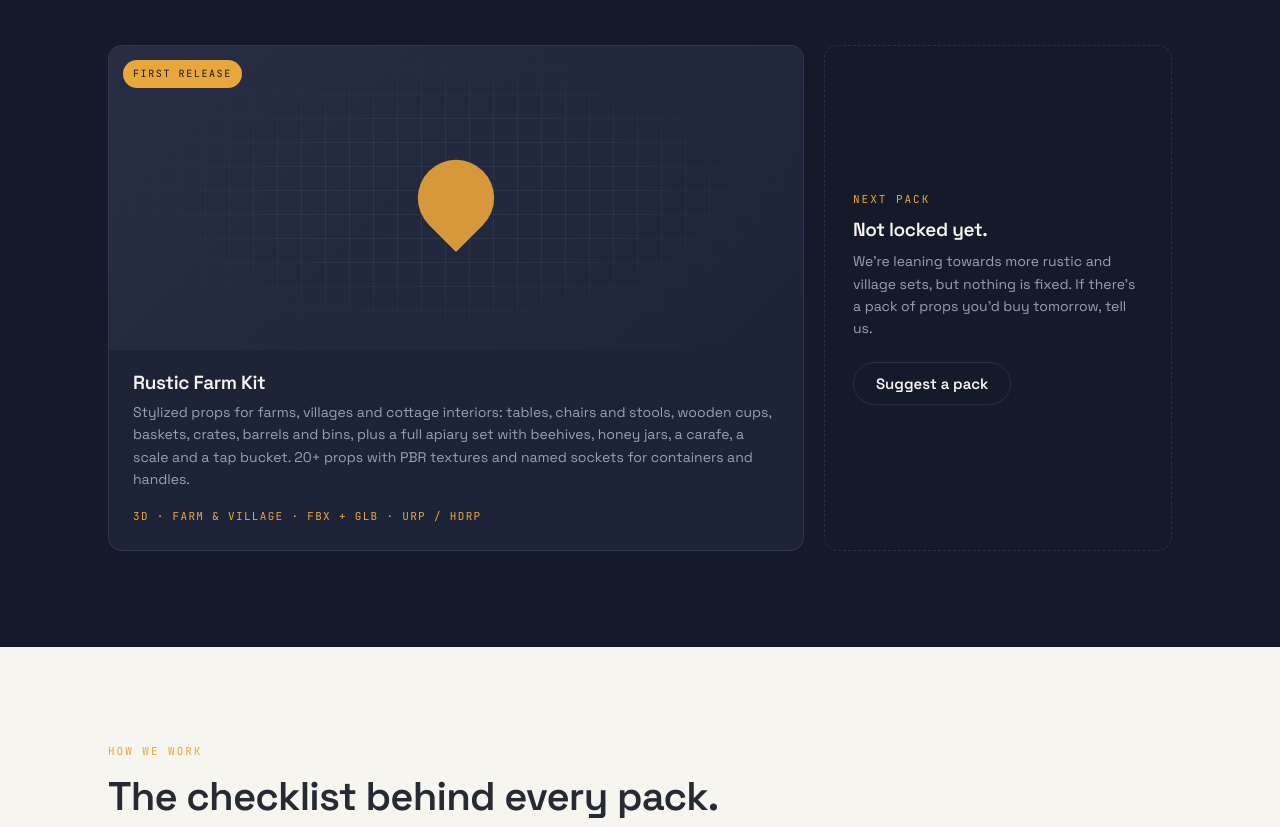
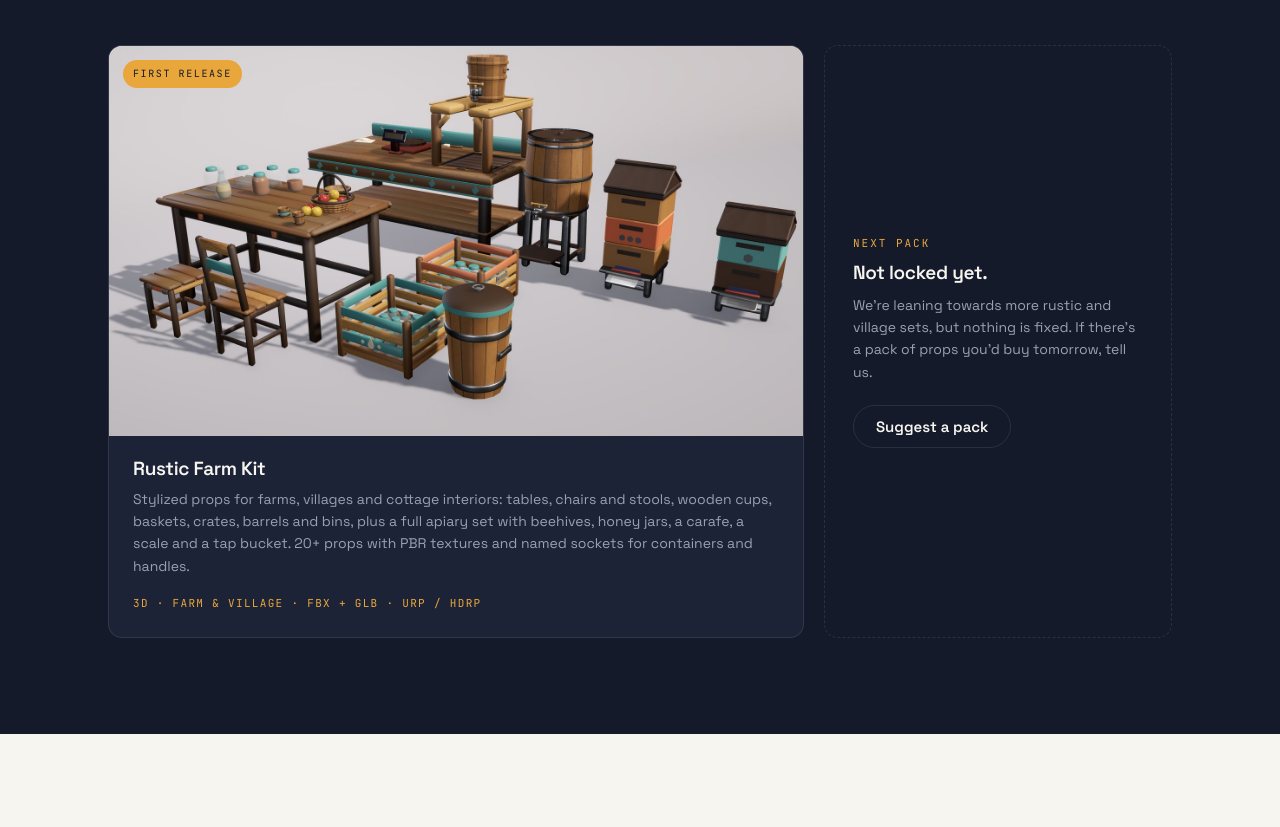
Before and after one commit to amberwickconnect/About-Us, a plain HTML site: page index.html in a window 1280 px wide. Shown: the part 1837-2664 px from the top of the page. Drawn offline with Linux system fonts and the light colour scheme.

Commit message:
Add the pack render to the catalog card and use it as the social preview image
Co-Authored-By: Claude Opus 5 <noreply@anthropic.com>

```diff
--- a/index.html
+++ b/index.html
@@ -8,6 +8,8 @@
 <meta property="og:title" content="Amberwick — Game-ready assets for Unity">
 <meta property="og:description" content="Stylized 3D prop packs for Unity. FBX and GLB, URP and HDRP, ready from the first import.">
 <meta property="og:type" content="website">
+<meta property="og:image" content="https://amberwickconnect.github.io/About-Us/assets/rustic-farm-kit.jpg">
+<meta name="twitter:card" content="summary_large_image">
 <link rel="icon" type="image/svg+xml" href="assets/favicon.svg">
 <link rel="preconnect" href="https://fonts.googleapis.com">
 <link rel="preconnect" href="https://fonts.gstatic.com" crossorigin>
@@ -202,6 +204,12 @@
     -webkit-mask-image: radial-gradient(ellipse at center, black 30%, transparent 75%);
   }
   .product .thumb svg { position: absolute; left: 50%; top: 50%; width: 30%; transform: translate(-50%,-50%); opacity: .9; z-index: 1; }
+  .product .thumb img {
+    position: absolute; inset: 0; width: 100%; height: 100%;
+    object-fit: cover; z-index: 1;
+  }
+  .product .thumb.has-image { background: #e8e8e8; }
+  .product .thumb.has-image::after { display: none; }
   .product .badge {
     position: absolute; top: 14px; left: 14px; z-index: 2;
     font-family: var(--mono); font-size: 10px; letter-spacing: 0.16em; text-transform: uppercase;
@@ -211,12 +219,12 @@
   .product .body p { color: var(--muted-dark); font-size: 14px; }
   .product .meta { margin-top: 10px; font-family: var(--mono); font-size: 11px; letter-spacing: 0.12em; text-transform: uppercase; color: var(--amber); }
   .product-grid { grid-template-columns: 2fr 1fr; }
-  .product-wide .thumb { aspect-ratio: 16 / 7; }
+  .product-wide .thumb { aspect-ratio: 16 / 9; }
   .product-wide .thumb svg { width: 16%; }
   .product-next { background: transparent; border-style: dashed; justify-content: center; }
   .product-next .body { padding: 28px; gap: 10px; }
   .product-next:hover { transform: none; }
-  @media (max-width: 880px) { .product-grid { grid-template-columns: 1fr; } .product-wide .thumb { aspect-ratio: 16 / 10; } .product-wide .thumb svg { width: 30%; } }
+  @media (max-width: 880px) { .product-grid { grid-template-columns: 1fr; } .product-wide .thumb svg { width: 30%; } }
 
   /* ---------- Principles ---------- */
   .principles { display: grid; grid-template-columns: repeat(4, 1fr); gap: 32px 24px; }
@@ -412,9 +420,10 @@
       <div class="product-grid">
         <!-- TODO: replace the store link and add a thumbnail image to assets/ -->
         <a class="product product-wide" href="https://assetstore.unity.com/" target="_blank" rel="noopener">
-          <div class="thumb">
+          <div class="thumb has-image">
             <span class="badge">First release</span>
-            <svg viewBox="0 0 64 64" style="color:#e9a63b"><use href="#drop"/></svg>
+            <img src="assets/rustic-farm-kit.jpg" width="1600" height="900" loading="lazy"
+                 alt="Rustic Farm Kit props laid out together: wooden tables, chairs and stools, crates of honey jars, barrels, an apple basket and three beehives.">
           </div>
           <div class="body">
             <h3>Rustic Farm Kit</h3>
```
Also changed, not shown: assets/rustic-farm-kit.jpg (added), 1 other file.
